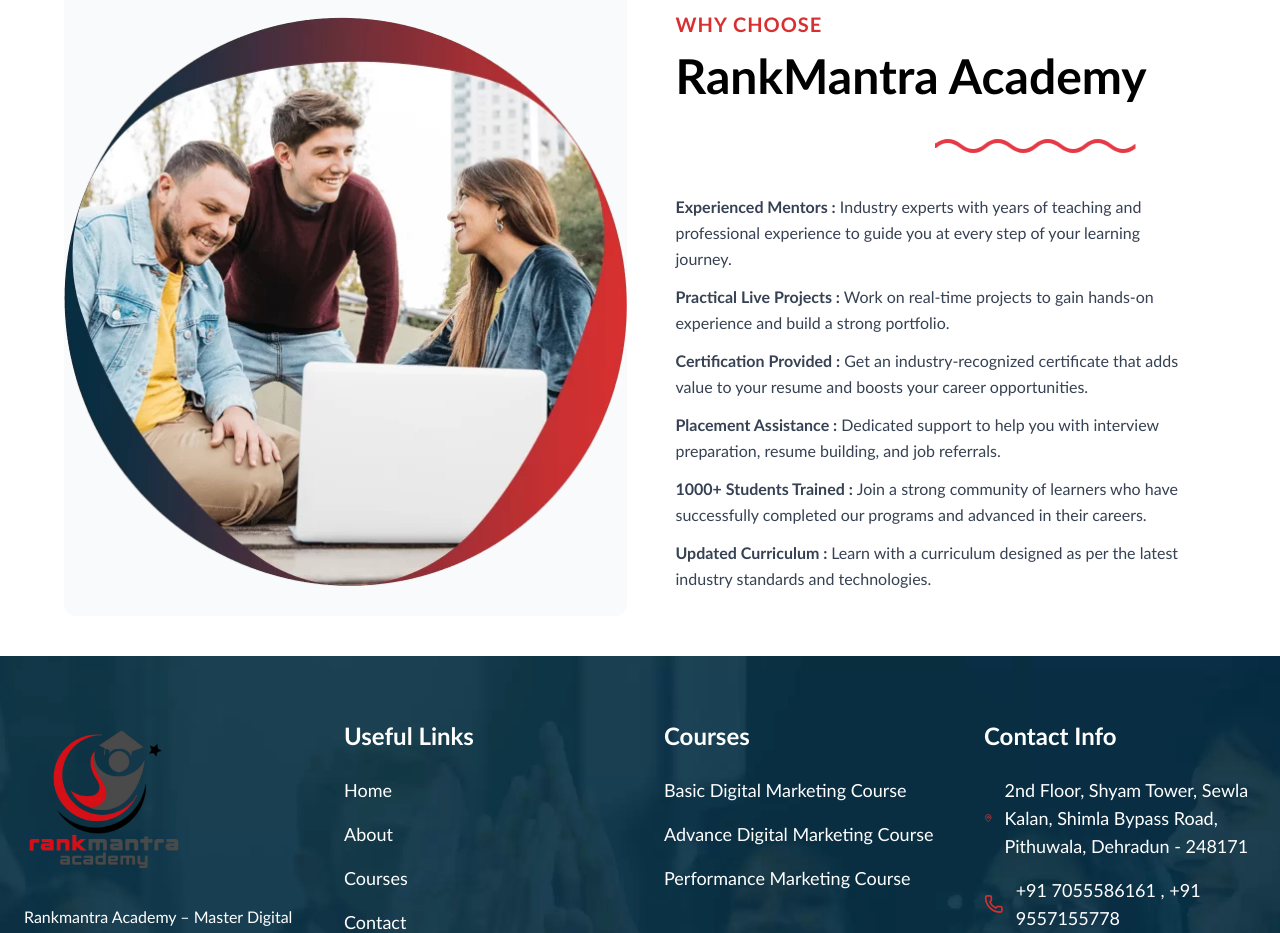
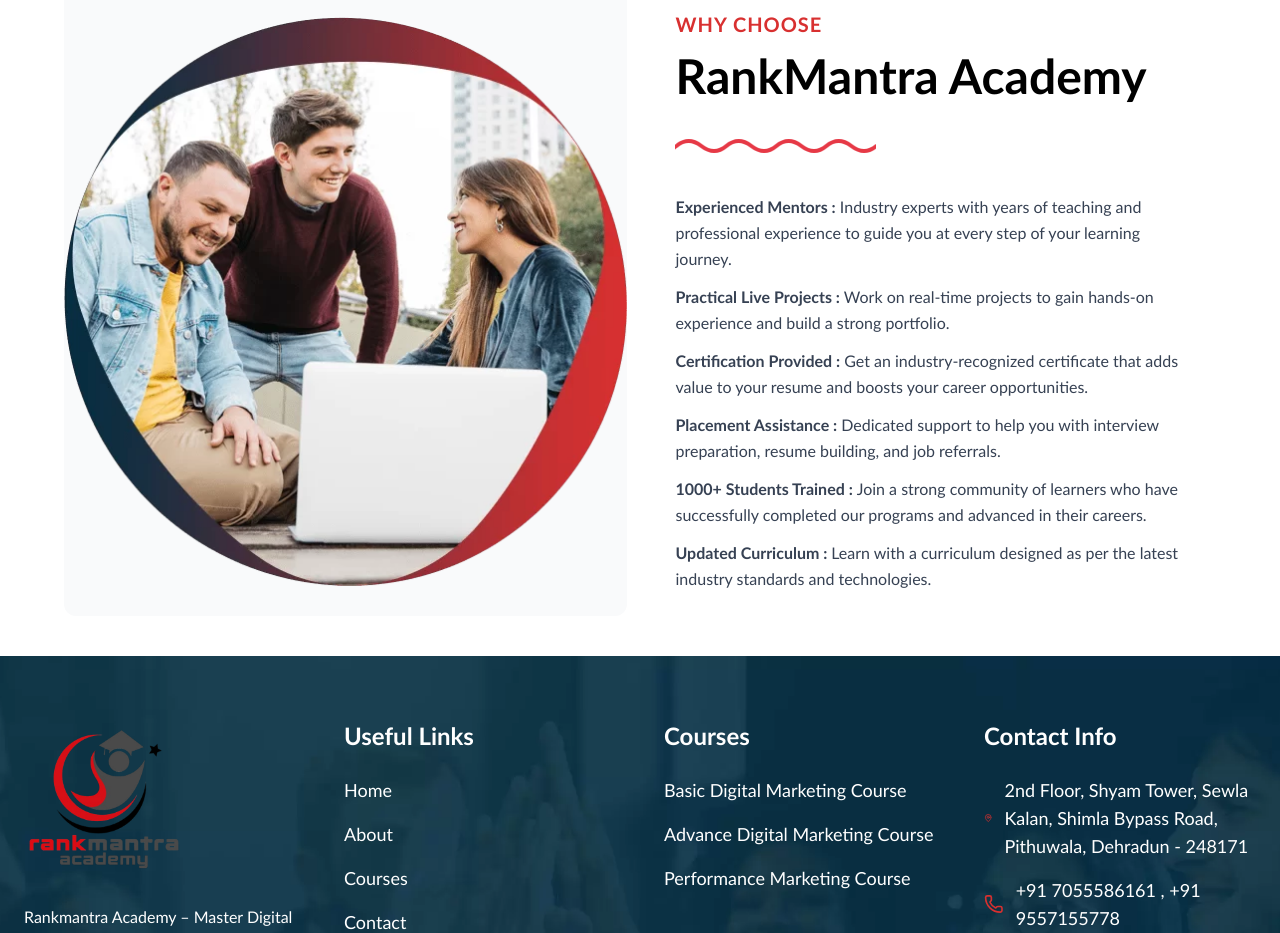
Before and after one commit to Shvm0032/rankmantraacademy, a Next.js app: page /about in a window 1280 px wide. Shown: the part 1340-2273 px from the top of the page. Built offline with nearby package versions, Linux system fonts and the light colour scheme.

Commit message:
animation wave redesigned

```diff
--- a/app/globals.css
+++ b/app/globals.css
@@ -43,3 +43,24 @@
   z-index: 1;
   clip-path: polygon(7% 0, 100% 0, 100% 100%, 0% 100%);
 }
+
+
+/* animation curver css  */
+@keyframes slide {
+  0% {
+    transform: translateX(0);
+  }
+  100% {
+    transform: translateX(-50%);
+  }
+}
+
+.animate-slide {
+  display: flex;
+  animation: slide 8s linear infinite;
+}
+
+.wave-path {
+  width: 200px;
+  height: 20px;
+}
--- a/components/about/ChooseSection.jsx
+++ b/components/about/ChooseSection.jsx
@@ -37,14 +37,13 @@
      {/* Animated curves */}
 <div className="mt-4 mb-4 overflow-hidden h-12 relative">
   <div className="absolute inset-0 flex items-center">
-                <div className="min-w-full animate-slide">
+    <div className="min-w-[10%] flex animate-slide">
       <CurvesSVG />
-                </div>
-                <div className="min-w-full animate-slide">
       <CurvesSVG />
     </div>
   </div>
 </div>
+
 
             {/* ✅ Normal paragraph without array */}
             <div className="mt-2 space-y-3">
```
Lines whose indentation alone changed are shown as unchanged.
